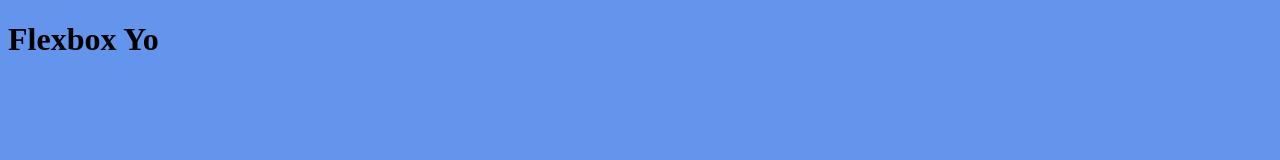
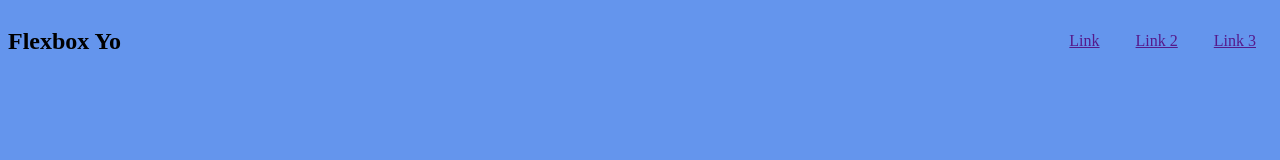
Before and after one commit to williaj615/flexbox-intro, a plain HTML site: page index.html in a window 1280 px wide. Drawn offline with Linux system fonts and the light colour scheme.

Commit message:
added nav bar

```diff
--- a/index.html
+++ b/index.html
@@ -8,7 +8,15 @@
     <link rel="stylesheet" href="./main.css">
 </head>
 <body>
-    <h1>Flexbox Yo</h1>
+    <nav>
+        <h1>Flexbox Yo</h1>
+        <div class="links-container">
+            <a href="">Link</a>
+            <a href="">Link 2</a>
+            <a href="">Link 3</a>
+        </div>
+    </nav>
+
     <script src="./main.js"></script>
 </body>
 </html>
--- a/main.css
+++ b/main.css
@@ -1,3 +1,11 @@
 body {
     background-color: cornflowerblue;
 }
+nav {
+    display: flex;
+    justify-content: space-between;
+    align-items: center;
+}
+.links-container a {
+    margin: 1em;
+}
```
